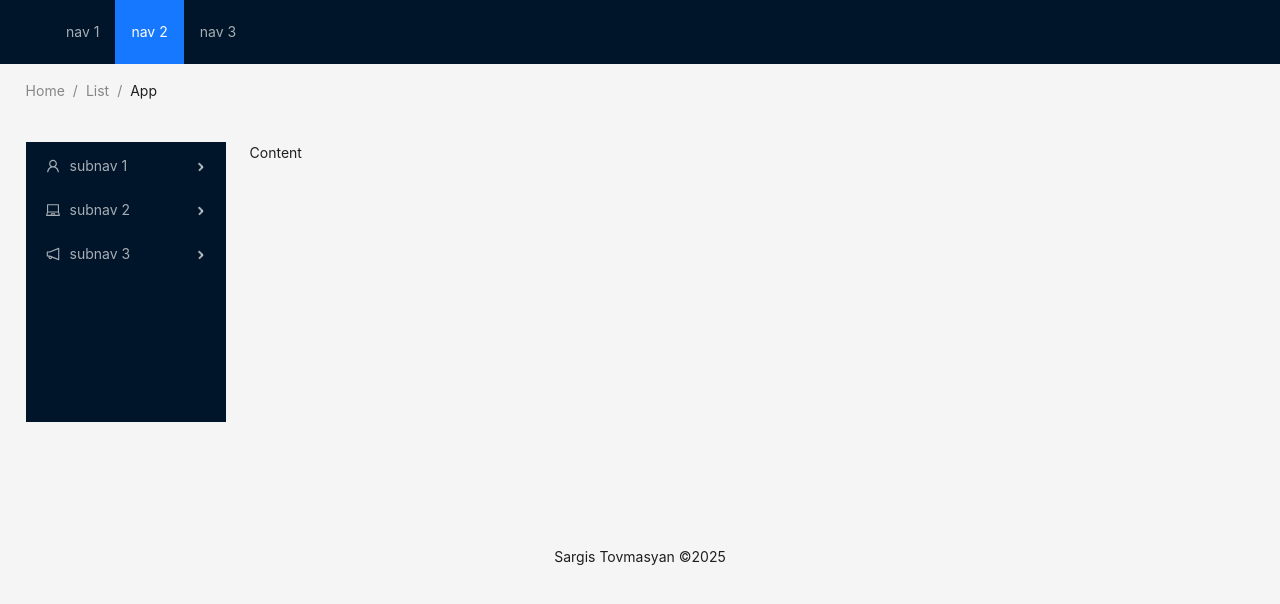
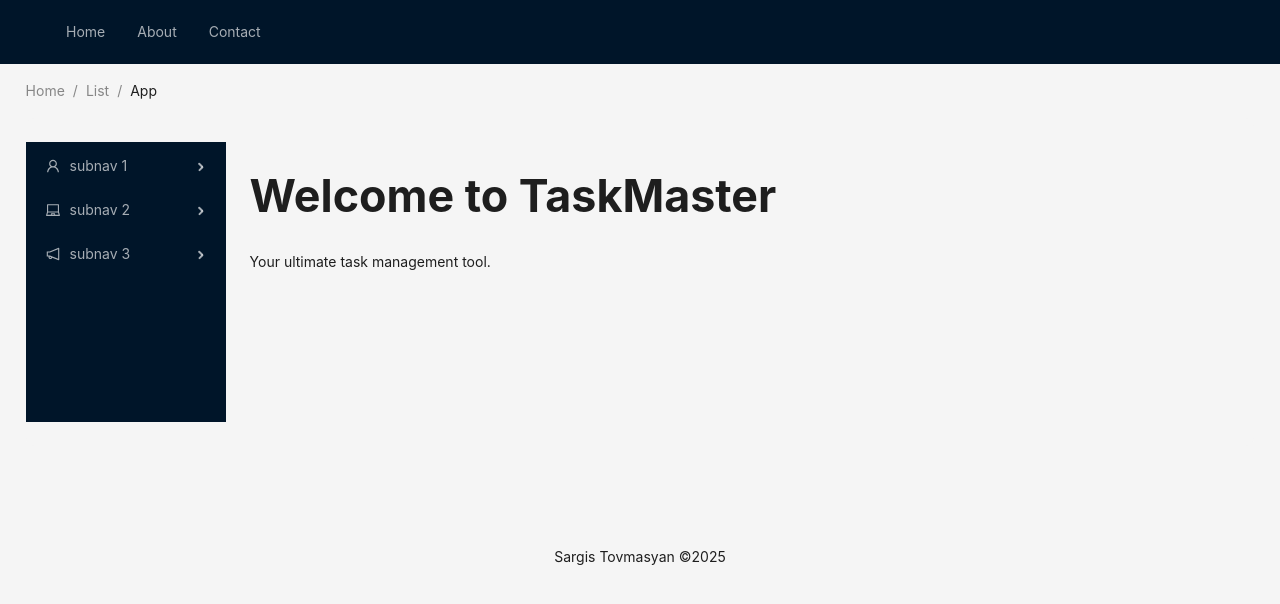
Before and after one commit to sargis-tovmasyan/TaskMaster, a React (Vite) app: page / in a window 1280 px wide. Shown: the top 604 px of the page. Built offline with nearby package versions, Linux system fonts and the light colour scheme.

Commit message:
fixed NavigationBar logic

```diff
--- a/src/App.tsx
+++ b/src/App.tsx
@@ -2,8 +2,14 @@ import React from 'react';
 import { Breadcrumb, Layout, theme } from 'antd';
 import NavigationBar from './components/NavigationBar';
 
-import Styles from './styles/App.css'
+// Pages
+import HomePage from './pages/HomePage';
+import AboutPage from './pages/AboutPage';
+import ContactPage from './pages/ContactPage';
+
+// import Styles from './styles/App.css'
 import SideBar from './components/SideBar';
+import { BrowserRouter as Router, Route, Routes } from 'react-router-dom';
 
 const { Header, Content, Footer, Sider } = Layout;
 
@@ -13,10 +19,11 @@ const App: React.FC = () => {
   } = theme.useToken();
 
   return (
+    <Router>
     <Layout style={{height: '100vh', display: 'flex', flexDirection: 'column'}}>
       <Header>
         <div className="demo-logo" />
-        <NavigationBar />
+          <NavigationBar />
       </Header>
       <div style={{ padding: '0 2%' }}>
         <Breadcrumb style={{ margin: '16px 0' }}>
@@ -28,13 +35,20 @@ const App: React.FC = () => {
           <Sider >
             <SideBar />
           </Sider>
-          <Content style={{ padding: '0 24px', minHeight: 280 }}>Content</Content>
+          <Content style={{ padding: '0 24px', minHeight: 280 }}>
+          <Routes>
+            <Route path="/" element={<HomePage />} />
+            <Route path="/about" element={<AboutPage />} />
+            <Route path="/contacts" element={<ContactPage />} />
+          </Routes>
+          </Content>
         </Layout>
       </div>
       <Footer style={{ textAlign: 'center', paddingTop: '100px' }}>
         Sargis Tovmasyan ©{new Date().getFullYear()}
       </Footer>
     </Layout>
+    </Router>
   );
 };
 
--- a/src/components/NavigationBar.tsx
+++ b/src/components/NavigationBar.tsx
@@ -1,17 +1,25 @@
 import { Menu, type MenuProps } from 'antd';
-
-const options: MenuProps['items'] = ['1', '2', '3'].map((key) => ({
-    key,
-    label: `nav ${key}`,
-  }));
+import { useNavigate } from 'react-router-dom';
 
 const NavigationBar: React.FC = () => {
+  const navigate = useNavigate();
+
+  const options: MenuProps['items'] = [
+    { key: '/', label: 'Home' },
+    { key: '/about', label: 'About' },
+    { key: '/contacts', label: 'Contact' },
+  ];
+
+  const onClick: MenuProps['onClick'] = (e) => {
+    navigate(e.key);
+  };
+
   return (
     <Menu
       theme="dark"
       mode="horizontal"
-        defaultSelectedKeys={['2']}
       items={options}
+      onClick={onClick}
       style={{ flex: 1, minWidth: 0 }}
     />
   );
```
Lines whose indentation alone changed are shown as unchanged.
